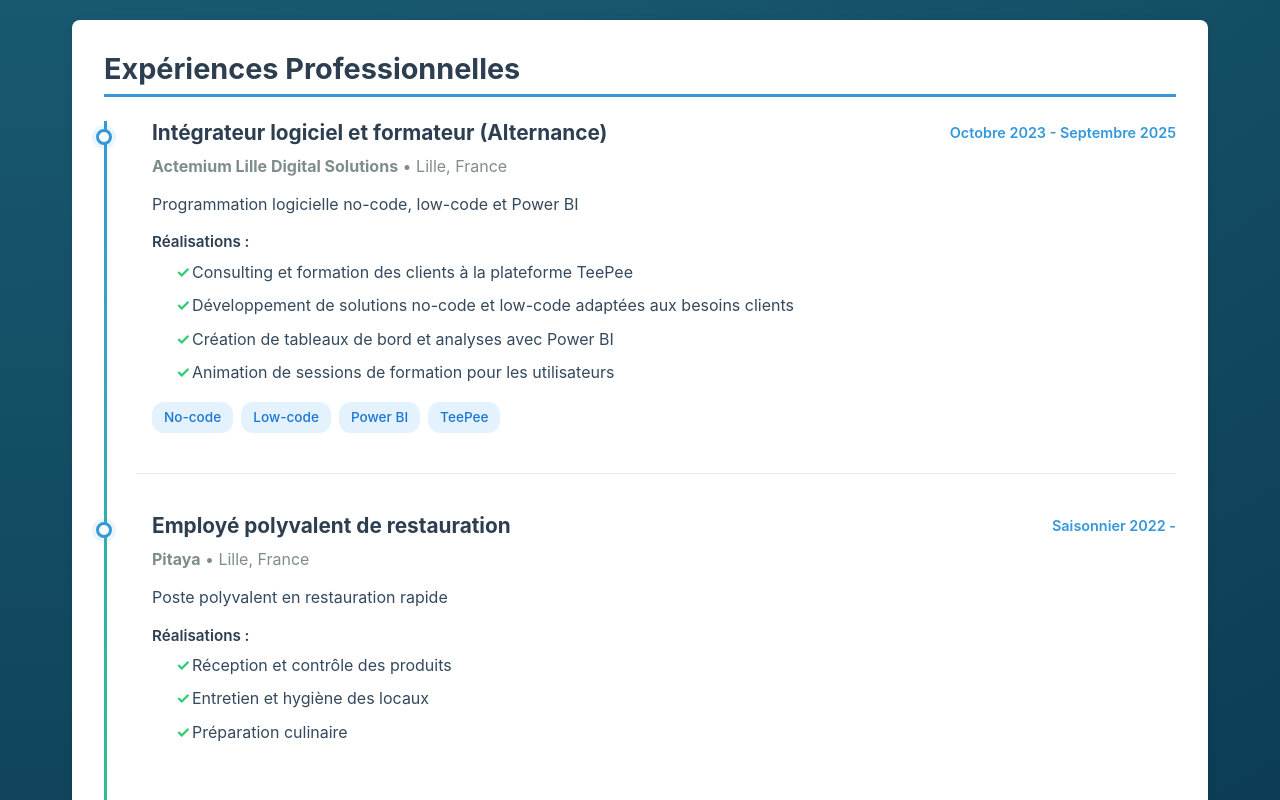
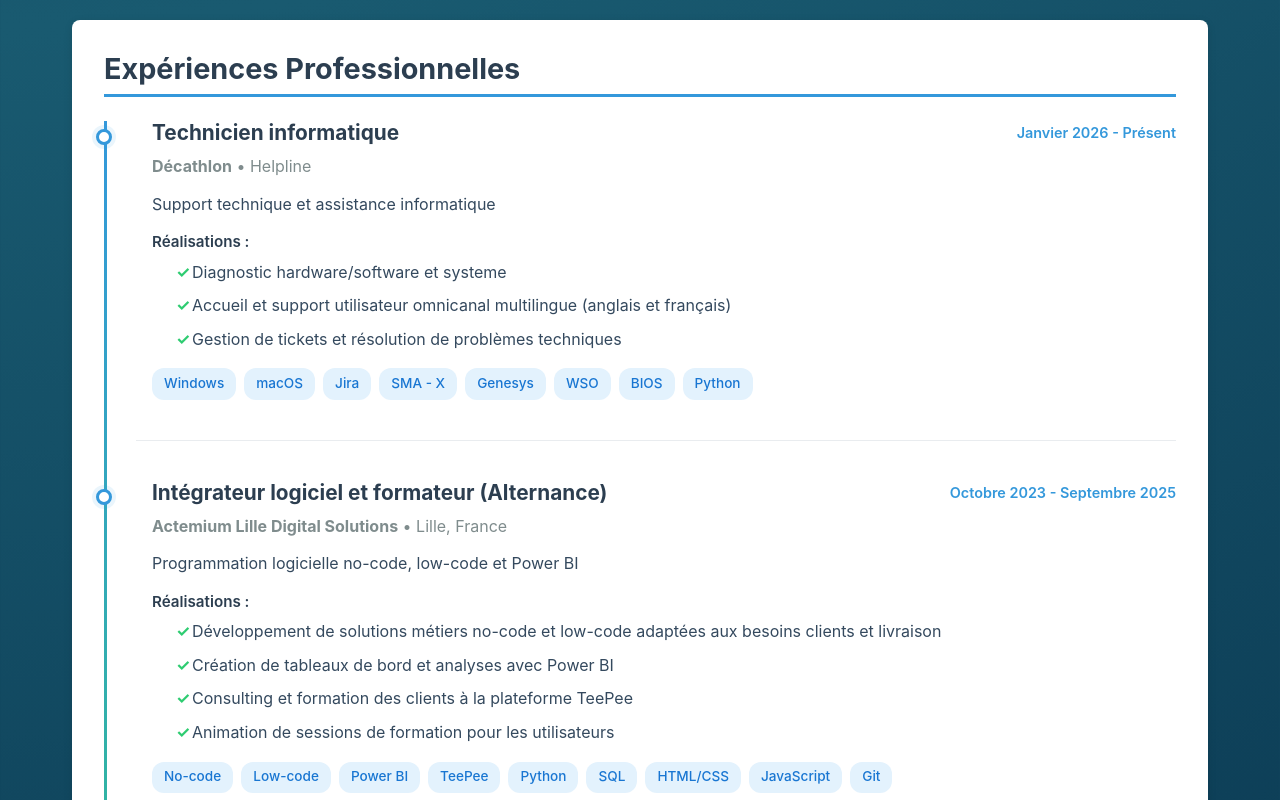
Before and after one commit to Detzio/Web_resume, a React (Vite) app: page / in a window 1280 px wide. Shown: the part 1600-2400 px from the top of the page. Built offline with nearby package versions, Linux system fonts and the light colour scheme.

Commit message:
Add actual job

```diff
--- a/src/constants/data.ts
+++ b/src/constants/data.ts
@@ -14,6 +14,30 @@ import spaceInvadersVideo from "../assets/images/SpaceInvader.mp4";
 
 export const experiences: Experience[] = [
   {
+    id: "exp-0",
+    title: "Technicien informatique",
+    company: "Décathlon",
+    location: "Helpline",
+    startDate: "Janvier 2026",
+    endDate: "Présent",
+    description: "Support technique et assistance informatique",
+    achievements: [
+      "Diagnostic hardware/software et systeme",
+      "Accueil et support utilisateur omnicanal multilingue (anglais et français)",
+      "Gestion de tickets et résolution de problèmes techniques",
+    ],
+    technologies: [
+      "Windows",
+      "macOS",
+      "Jira",
+      "SMA - X",
+      "Genesys",
+      "WSO",
+      "BIOS",
+      "Python",
+    ],
+  },
+  {
     id: "exp-1",
     title: "Intégrateur logiciel et formateur (Alternance)",
     company: "Actemium Lille Digital Solutions",
@@ -22,12 +46,22 @@ export const experiences: Experience[] = [
     endDate: "Septembre 2025",
     description: "Programmation logicielle no-code, low-code et Power BI",
     achievements: [
+      "Développement de solutions métiers no-code et low-code adaptées aux besoins clients et livraison",
+      "Création de tableaux de bord et analyses avec Power BI",
       "Consulting et formation des clients à la plateforme TeePee",
-      "Développement de solutions no-code et low-code adaptées aux besoins clients",
-      "Création de tableaux de bord et analyses avec Power BI",
       "Animation de sessions de formation pour les utilisateurs",
     ],
-    technologies: ["No-code", "Low-code", "Power BI", "TeePee"],
+    technologies: [
+      "No-code",
+      "Low-code",
+      "Power BI",
+      "TeePee",
+      "Python",
+      "SQL",
+      "HTML/CSS",
+      "JavaScript",
+      "Git",
+    ],
   },
   {
     id: "exp-2",
```
